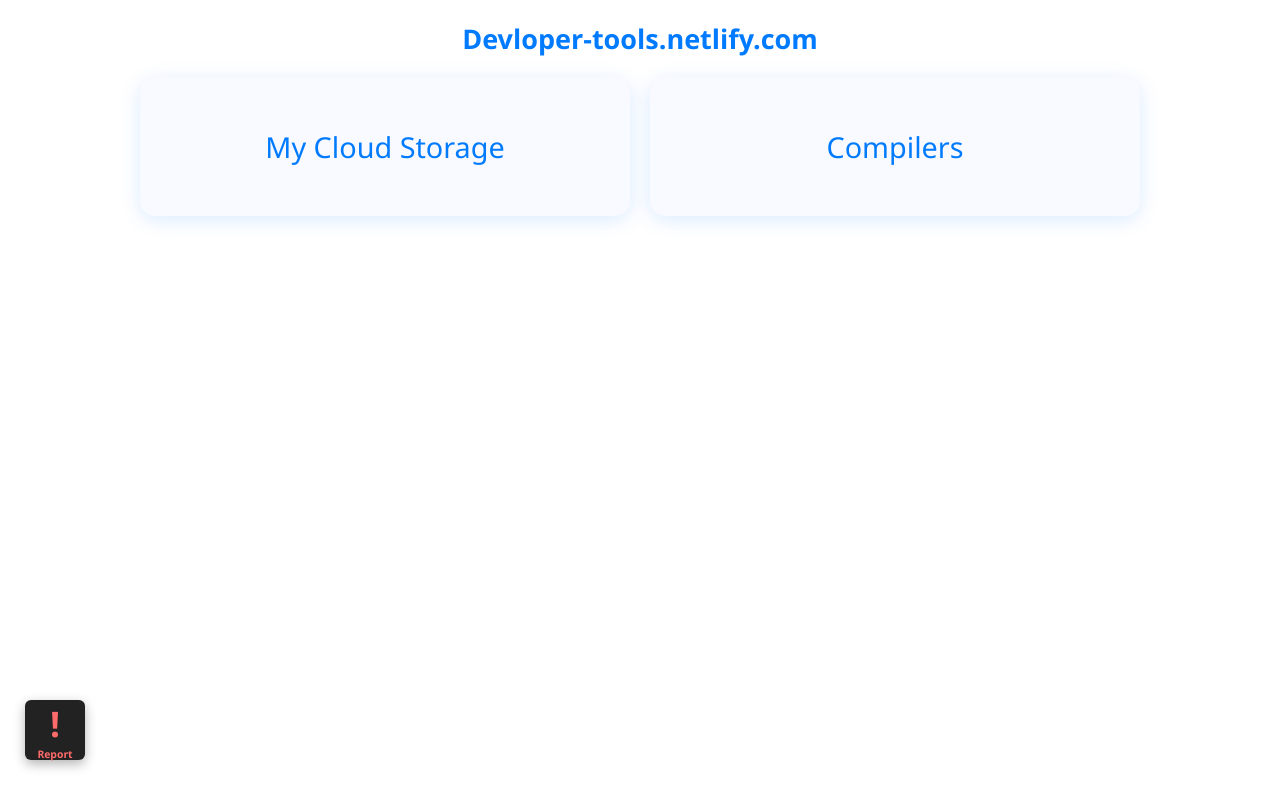
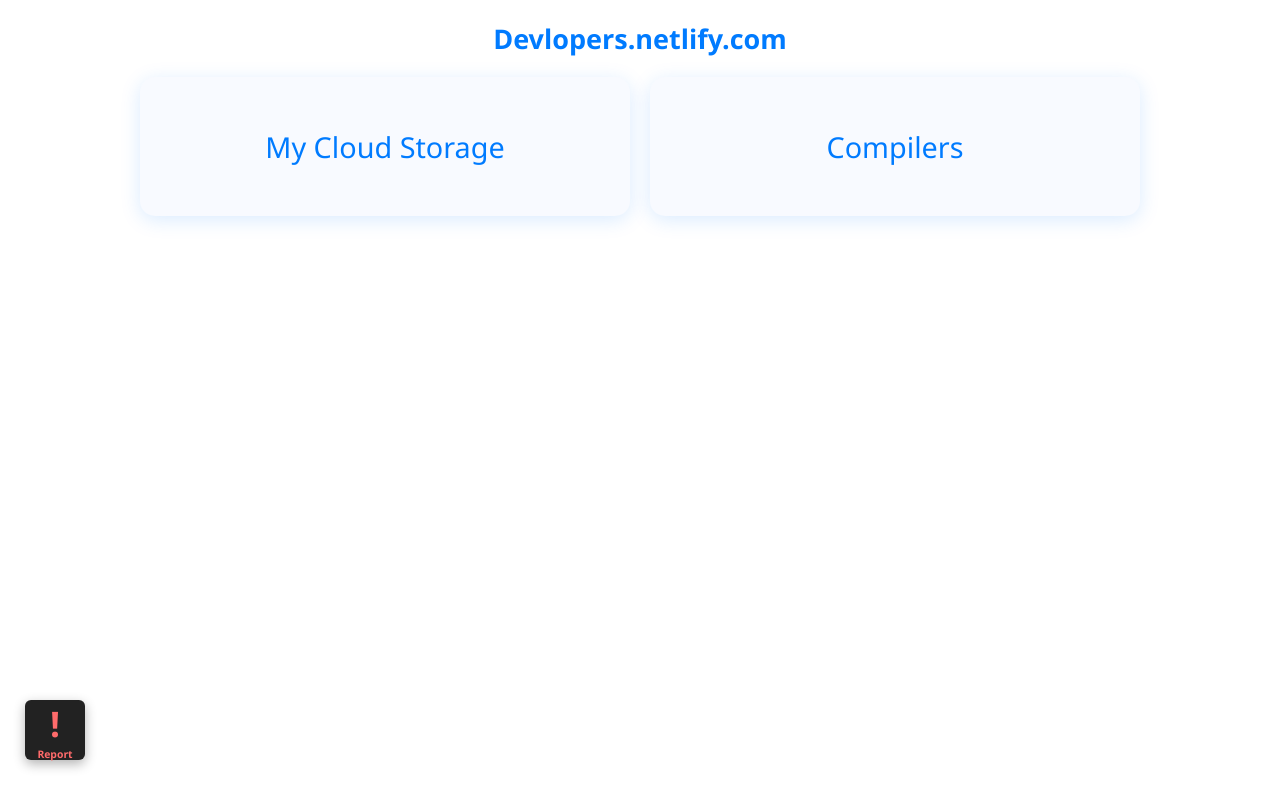
Before and after one commit to Nk7472/SQLite, a plain HTML site: page index.html in a window 1280 px wide. Drawn offline with Linux system fonts and the light colour scheme.

Commit message:
Update index.html

```diff
--- a/index.html
+++ b/index.html
@@ -138,7 +138,7 @@
   </style>
 </head>
 <body>
-  <h1>Devloper-tools.netlify.com</h1>
+  <h1>Devlopers.netlify.com</h1>
   <div class="grid">
     <div id="storage" class="game-card" >My Cloud Storage</div>
     <div id="comp" class="game-card" >Compilers</div>
```
